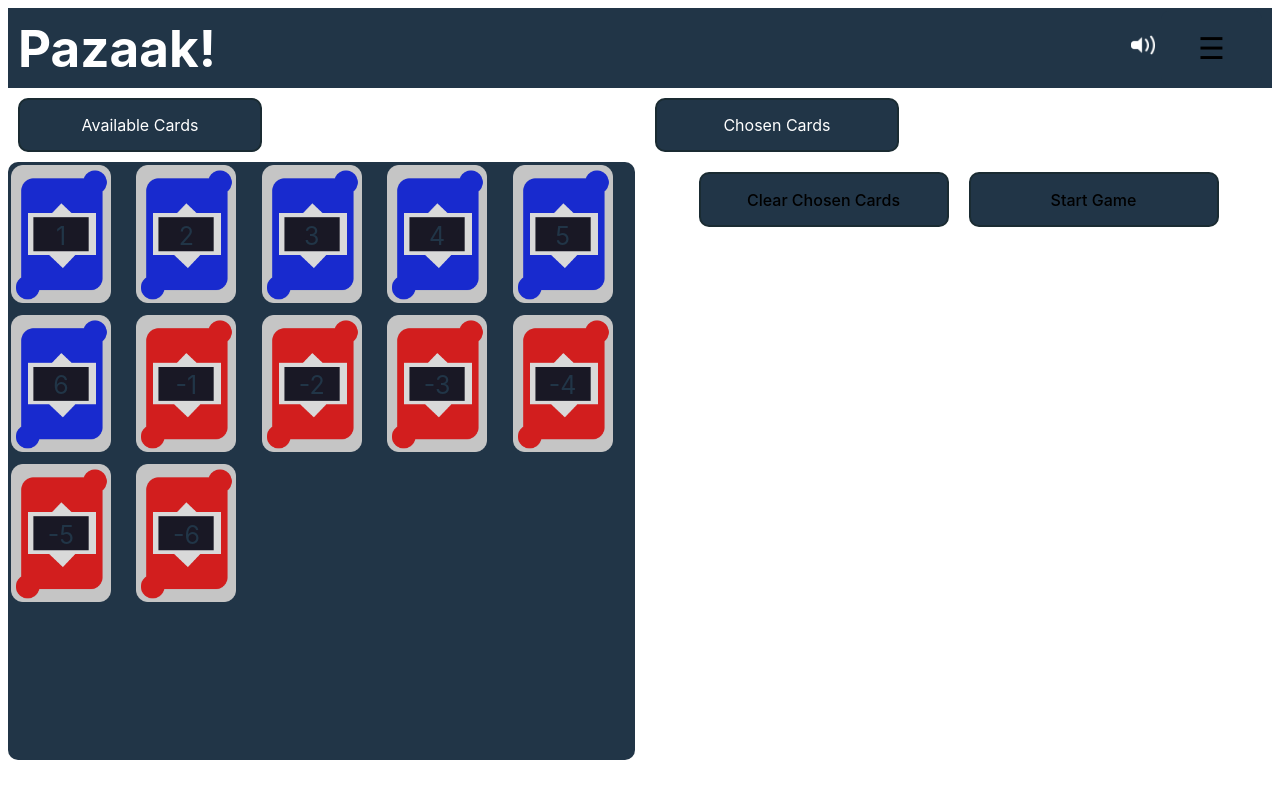
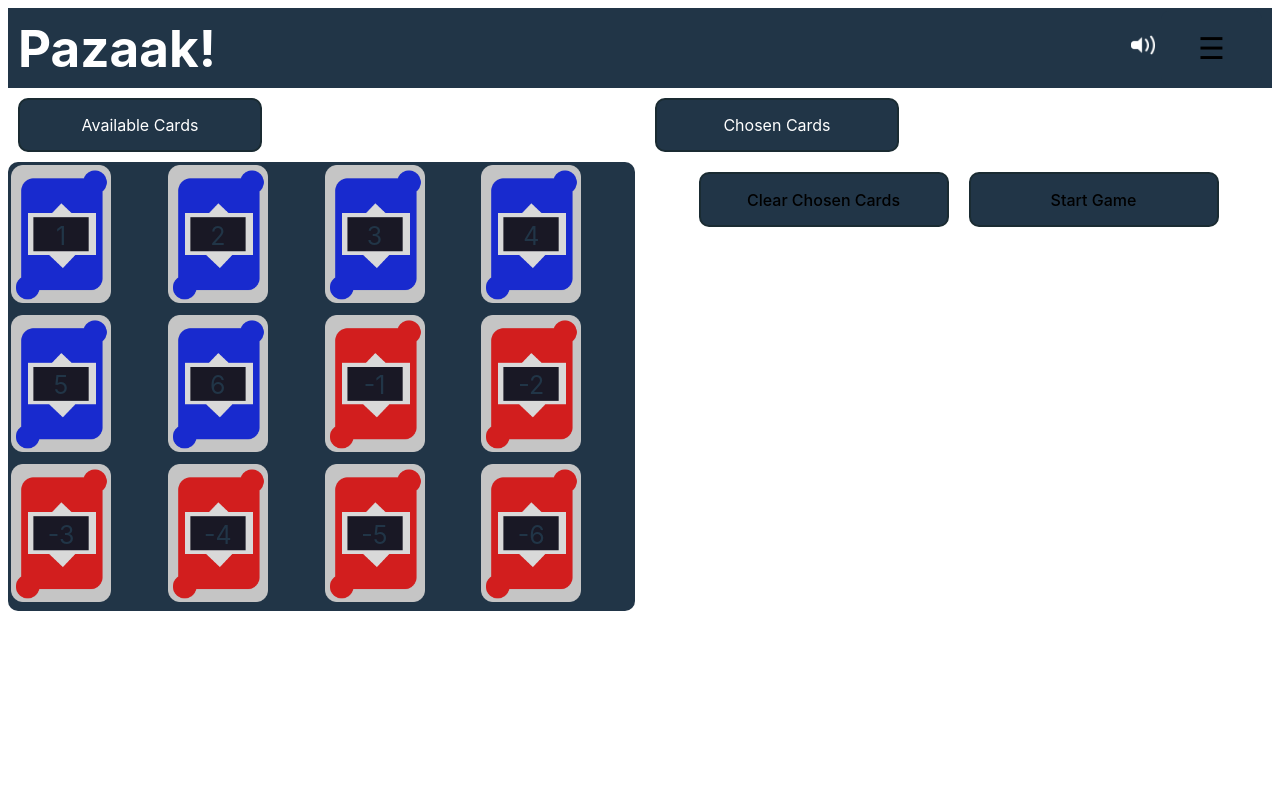
Before and after one commit to abasile1-tech/PazaakPadawan, a React (Vite) app in the folder client/: page /deck in a window 1280 px wide. Built offline with nearby package versions, Linux system fonts and the light colour scheme.

Commit message:
changed css in deck builder

```diff
--- a/client/src/App.css
+++ b/client/src/App.css
@@ -329,8 +329,8 @@
 .left-cards-container,
 .right-cards-container {
   display: grid;
-  grid-template-columns: repeat(5, 1fr);
-  grid-template-rows: repeat(4, 1fr);
+  grid-template-columns: repeat(4, 1fr);
+  grid-template-rows: repeat(3, 1fr);
   cursor: pointer;
   background-color: #213547;
   border-radius: 10px;
--- a/client/src/components/DeckBuilder.tsx
+++ b/client/src/components/DeckBuilder.tsx
@@ -105,9 +105,8 @@ function DeckBuilder() {
       const shuffledRightCards = shuffleArray(rightCards);
       const selectedHandCards = shuffledRightCards.slice(0, 4);
       setSelectedHand(selectedHandCards);
-      alert('Game will start with the chosen cards!');
       console.log('4 cards here', selectedHandCards);
-      // navigate('/');
+      navigate('/');
     } else {
       toast.error('Please select 10 cards to start the game!', {
         position: 'top-right',
```
